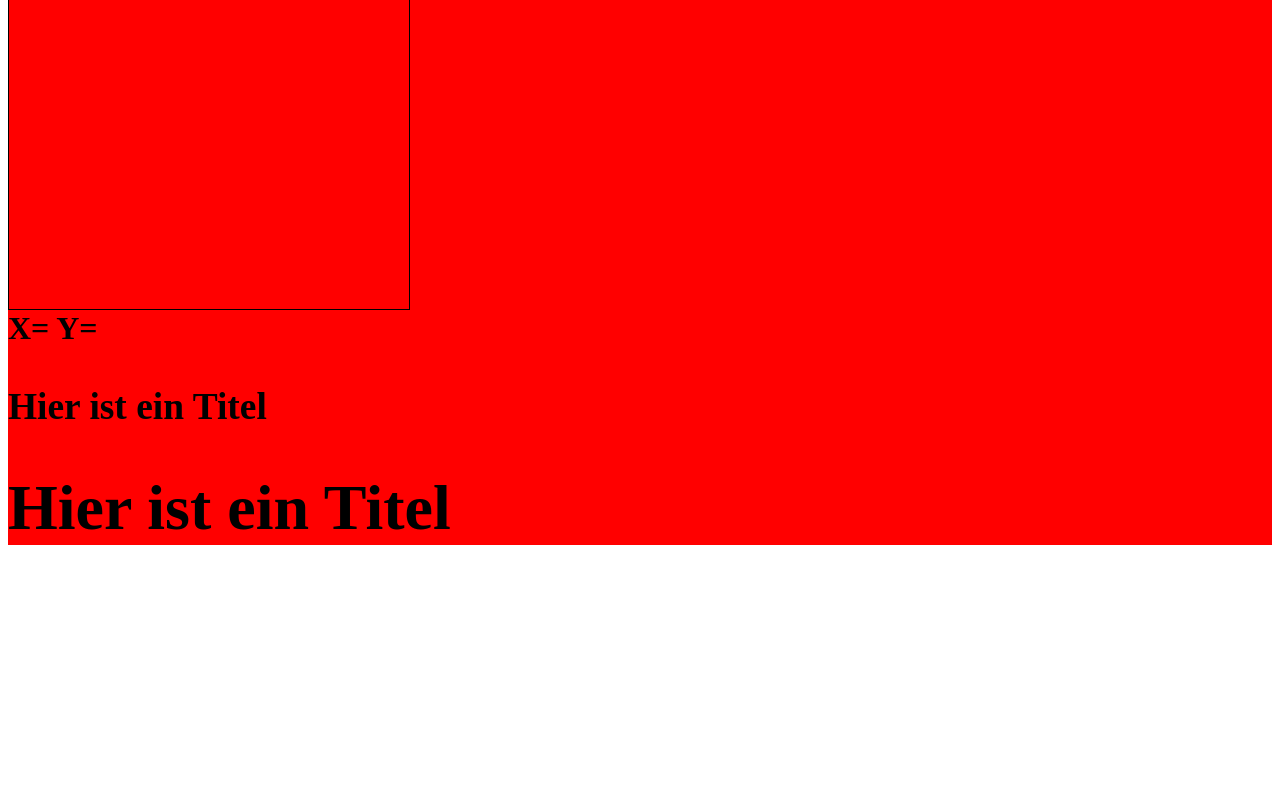
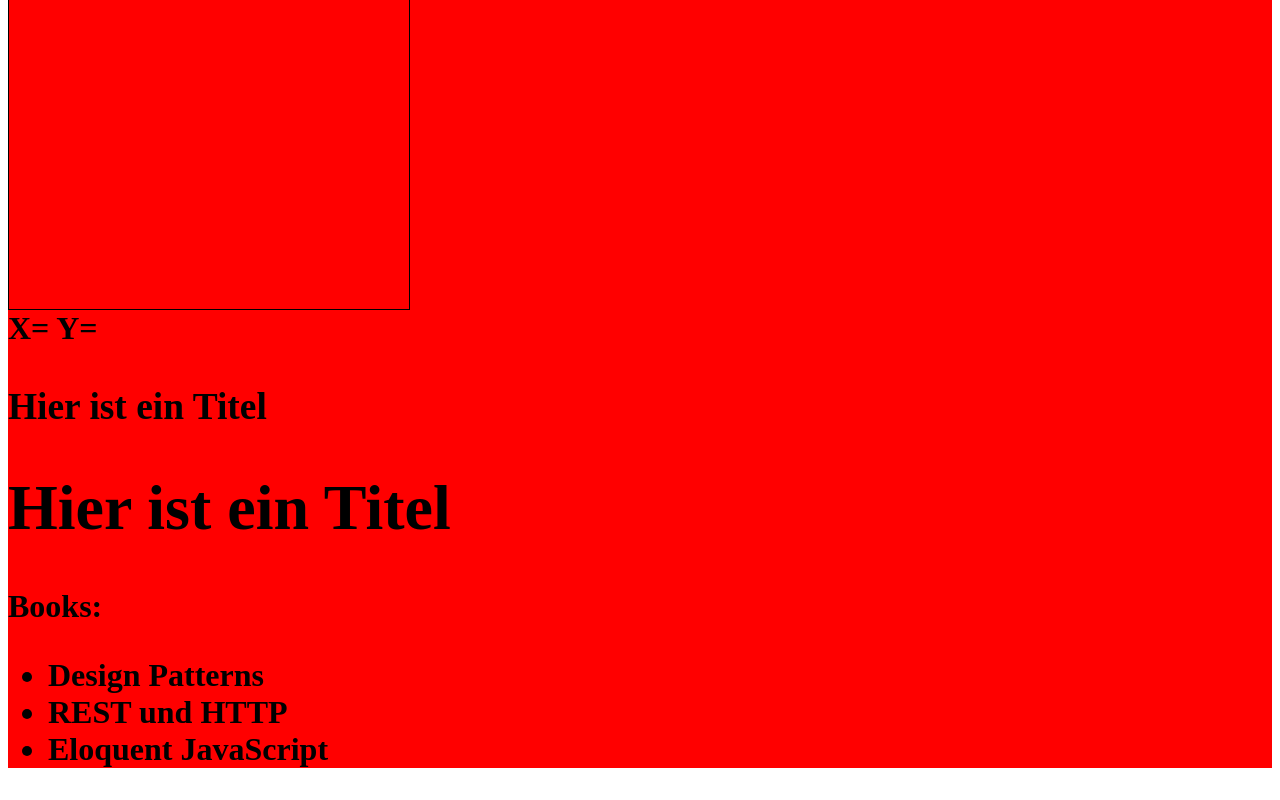
Before and after one commit to davvidk/ws-app, an Angular app: page / in a window 1280 px wide. Shown: the part 224-1024 px from the top of the page. Before the commit the page ends 812 px from the top, so only its background shows below. Built offline with nearby package versions, Linux system fonts and the light colour scheme.

Commit message:
added booklist

```diff
--- a/src/app/app.component.html
+++ b/src/app/app.component.html
@@ -7,4 +7,5 @@
 
   <title-box (titleClicked)="gotTitle($event)" title="Hier ist ein Titel"></title-box>
 
+  <book-list></book-list>
   <!--title-box [title]="var"></title-box-->
--- a/src/app/app.module.ts
+++ b/src/app/app.module.ts
@@ -7,13 +7,15 @@
 import { InfoBoxComponent } from './info-box/info-box.component';
 import { MouseCursorComponent } from './mouse-cursor/mouse-cursor.component';
 import { TitleBoxComponent } from './title-box/title-box.component';
+import { BookListComponent } from './book-list/book-list.component';
 
 @NgModule({
   declarations: [
     AppComponent,
     InfoBoxComponent,
     MouseCursorComponent,
-    TitleBoxComponent
+    TitleBoxComponent,
+    BookListComponent
   ],
   imports: [
     BrowserModule,
--- /dev/null
+++ b/src/app/book-list/book-list.component.html
@@ -0,0 +1,7 @@
+<p>
+  Books:</p>
+<ul>
+  <li *ngFor="let book of books">
+    {{ book.title }}
+  </li>
+</ul>
--- /dev/null
+++ b/src/app/book-list/book-list.component.ts
@@ -0,0 +1,55 @@
+import { Component, OnInit } from '@angular/core';
+
+@Component({
+  selector: 'book-list',
+  templateUrl: './book-list.component.html',
+  styleUrls: ['./book-list.component.css']
+})
+export class BookListComponent implements OnInit {
+
+  constructor() { }
+
+  ngOnInit() {
+  }
+
+  public books = [
+  {
+    "title": "Design Patterns",
+    "subtitle": "Elements of Reusable Object-Oriented Software",
+    "isbn": "978-0-20163-361-0",
+    "abstract": "Capturing a wealth of experience about the design of object-oriented software, four top-notch designers present a catalog of simple and succinct solutions to commonly occurring design problems. Previously undocumented, these 23 patterns allow designers to create more flexible, elegant, and ultimately reusable designs without having to rediscover the design solutions themselves.",
+    "numPages": 395,
+    "author": "Erich Gamma / Richard Helm / Ralph E. Johnson / John Vlissides",
+    "publisher": {
+      "name": "Addison-Wesley",
+      "url": "http://www.addison-wesley.de/"
+    }
+  },
+  {
+    "title": "REST und HTTP",
+    "subtitle": "Entwicklung und Integration nach dem Architekturstil des Web",
+    "isbn": "978-3-86490-120-1",
+    "abstract": "Das Buch bietet eine theoretisch fundierte, vor allem aber praxistaugliche Anleitung zum professionellen Einsatz von RESTful HTTP. Es beschreibt den Architekturstil REST (Representational State Transfer) und seine Umsetzung im Rahmen der Protokolle des World Wide Web (HTTP, URIs und andere).",
+    "numPages": 330,
+    "author": "Stefan Tilkov / Martin Eigenbrodt / Silvia Schreier / Oliver Wolf",
+    "publisher": {
+      "name": "dpunkt.verlag",
+      "url": "http://dpunkt.de/"
+    }
+  },
+  {
+    "title": "Eloquent JavaScript",
+    "subtitle": "A Modern Introduction to Programming",
+    "isbn": "978-1-59327-584-6",
+    "abstract": "JavaScript lies at the heart of almost every modern web application, from social apps to the newest browser-based games. Though simple for beginners to pick up and play with, JavaScript is a flexible, complex language that you can use to build full-scale applications.",
+    "numPages": 472,
+    "author": "Marijn Haverbeke",
+    "publisher": {
+      "name": "No Starch Press",
+      "url": "https://www.nostarch.com/"
+    }
+  }
+]
+
+
+}
```
Also changed, not shown: src/app/book-list/book-list.component.css (added), 1 other file (tests, documents, lock files or other folders).
